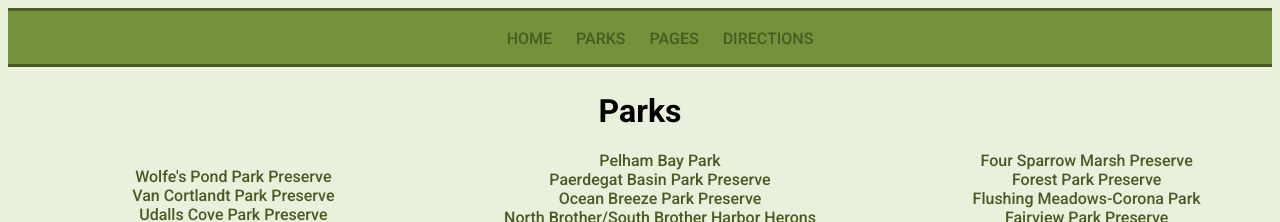
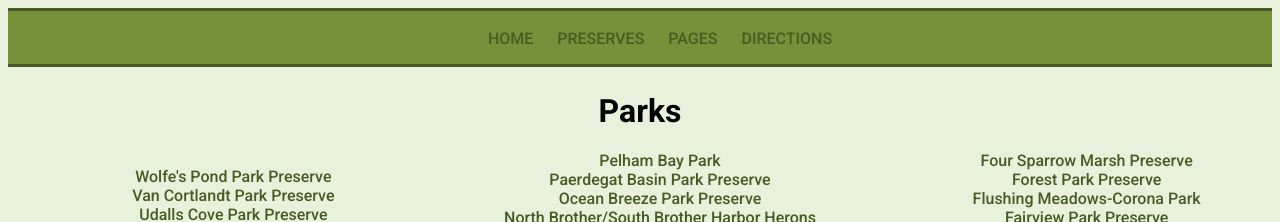
Before and after one commit to annabellamelvin/annabellamelvin.github.io, a Jekyll site: the page Nature_Preserves/Parks.html, which Jekyll copies as it is, in a window 1280 px wide. Shown: the top 222 px of the page. Built offline with Jekyll 4.4.1, drawn with Linux system fonts in a browser that asks for light colours.

Commit message:
Update Parks.html

```diff
--- a/Nature_Preserves/Parks.html
+++ b/Nature_Preserves/Parks.html
@@ -10,7 +10,7 @@
         <div class="tabs">
           <ul class="list">
             <li><a href="index.html" style="text-decoration:none">Home</a></li>
-            <li><a href="nature_table.html" style="text-decoration:none">Parks</a></li>
+            <li><a href="nature_table.html" style="text-decoration:none">Preserves</a></li>
             <li><a href="" style="text-decoration:none">Pages</a></li>
             <li><a href="Directions.html" style="text-decoration:none">Directions</a></li></ul>
         </div>
```
